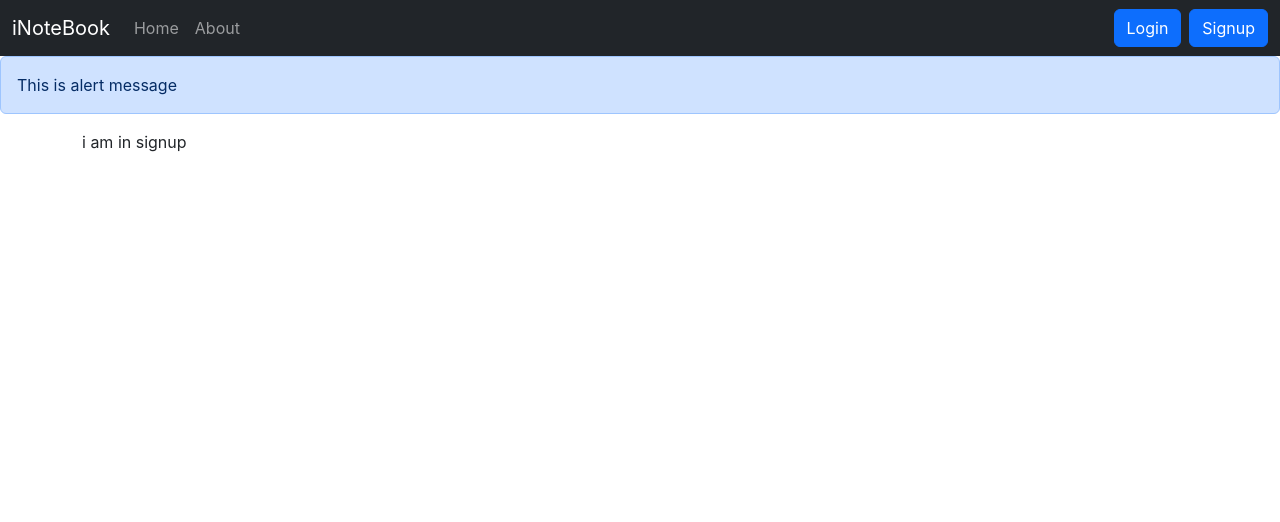
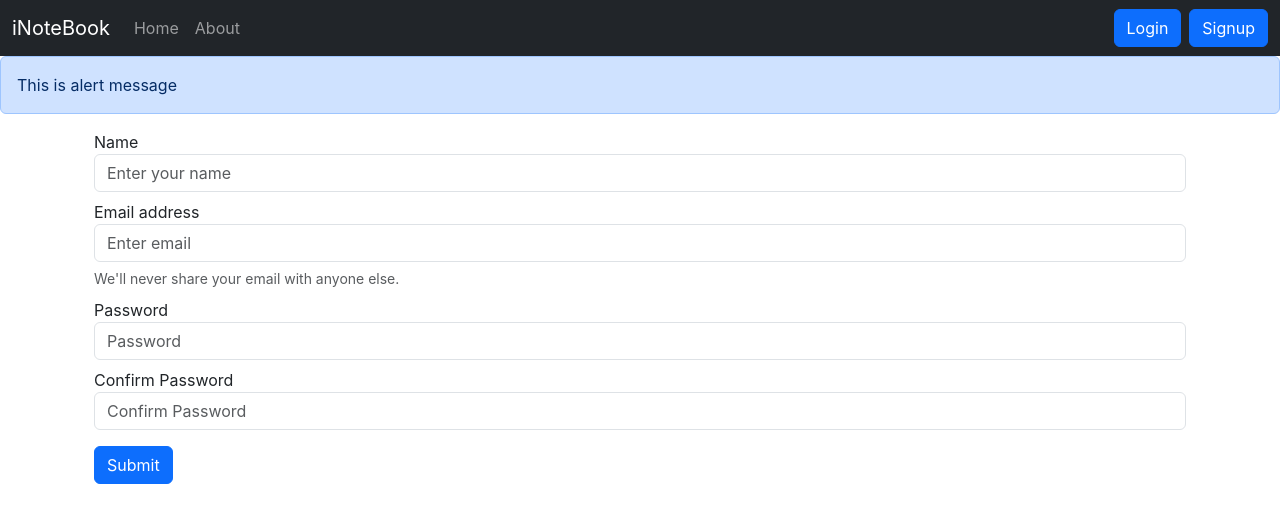
Before and after one commit to Himanshu5204/inotebook, a React (Create React App) app: page /signup in a window 1280 px wide. Shown: the top 522 px of the page. Built offline with nearby package versions, Linux system fonts and the light colour scheme; the HTML template or start-up script is replaced by a standard one.

Commit message:
sign-up functionality done

```diff
--- a/src/components/Login.js
+++ b/src/components/Login.js
@@ -44,10 +44,7 @@
         <label htmlFor='password'>Password</label>
         <input type='password' className='form-control' id='password' name='password' placeholder='Password' />
       </div>
-      <div className='form-check'>
-        <input type='checkbox' className='form-check-input' id='exampleCheck1' />
-      </div>
-      <button type='submit' className='btn btn-primary'>
+      <button type='submit' className='btn btn-primary my-4'>
         Submit
       </button>
     </form>
--- a/src/components/Signup.js
+++ b/src/components/Signup.js
@@ -1,11 +1,104 @@
-import React from 'react' //rafce
+import React, { useState } from 'react';
+import { useNavigate } from 'react-router-dom';
 
 const Signup = () => {
+  const [credentials, setCredentials] = useState({ name: '', email: '', password: '', cpassword: '' });
+  let navigate = useNavigate();
+
+  const handleSubmit = async (e) => {
+    e.preventDefault();
+    const { name, email, password, cpassword } = credentials;
+
+    if (password !== cpassword) {
+      alert('Passwords do not match');
+      return;
+    }
+    const response = await fetch('http://localhost:5000/api/auth/createuser', {
+      method: 'POST',
+      headers: {
+        'Content-Type': 'application/json'
+      },
+      body: JSON.stringify({ name, email, password })
+    });
+    const json = await response.json();
+    console.log(json);
+    if (json.success) {
+      // save the auth token and redirect
+      localStorage.setItem('token', json.authtoken);
+      navigate('/');
+    } else {
+      alert('Invalid Credentials');
+    }
+  };
+
+  const onChange = (e) => {
+    setCredentials({ ...credentials, [e.target.name]: e.target.value });
+  };
+
   return (
-    <div>
-      i am in signup
+    <div className='container'>
+      <form onSubmit={handleSubmit}>
+        <div className='form-group mb-2'>
+          <label htmlFor='exampleInputEmail1'>Name</label>
+          <input
+            type='text'
+            className='form-control mb-1'
+            id='name'
+            name='name'
+            aria-describedby='emailHelp'
+            onChange={onChange}
+            placeholder='Enter your name'
+            required
+          />
+        </div>
+        <div className='form-group mb-2'>
+          <label htmlFor='email'>Email address</label>
+          <input
+            type='email'
+            className='form-control mb-1'
+            id='email'
+            name='email'
+            aria-describedby='emailHelp'
+            onChange={onChange}
+            placeholder='Enter email'
+            required
+          />
+          <small id='emailHelp' className='form-text text-muted mb-3'>
+            We'll never share your email with anyone else.
+          </small>
+        </div>
+        <div className='form-group mb-2'>
+          <label htmlFor='password'>Password</label>
+          <input
+            type='password'
+            className='form-control'
+            name='password'
+            id='password'
+            onChange={onChange}
+            placeholder='Password'
+            minLength={5}
+            required
+          />
+        </div>
+        <div className='form-group mb-3'>
+          <label htmlFor='cpassword'>Confirm Password</label>
+          <input
+            type='password'
+            name='cpassword'
+            className='form-control'
+            id='cpassword'
+            onChange={onChange}
+            minLength={5}
+            placeholder='Confirm Password'
+            required
+          />
+        </div>
+        <button type='submit' className='btn btn-primary'>
+          Submit
+        </button>
+      </form>
     </div>
-  )
-}
+  );
+};
 
-export default Signup
+export default Signup;
--- a/src/context/notes/NoteState.js
+++ b/src/context/notes/NoteState.js
@@ -60,7 +60,7 @@
       }
     );
     const json = await response.json();
-    console.log(json);
+    //console.log(json);
 
     //console.log("Deleting a note", id);
     const newNotes = notes.filter((note) => {
@@ -86,7 +86,7 @@
       }
     );
     const json = await response.json();
-    console.log(json);
+    //console.log(json);
 
     let newNotes = JSON.parse(JSON.stringify(notes)); //copy created
 
```
Also changed, not shown: 1 other file (tests, documents, lock files or other folders).
